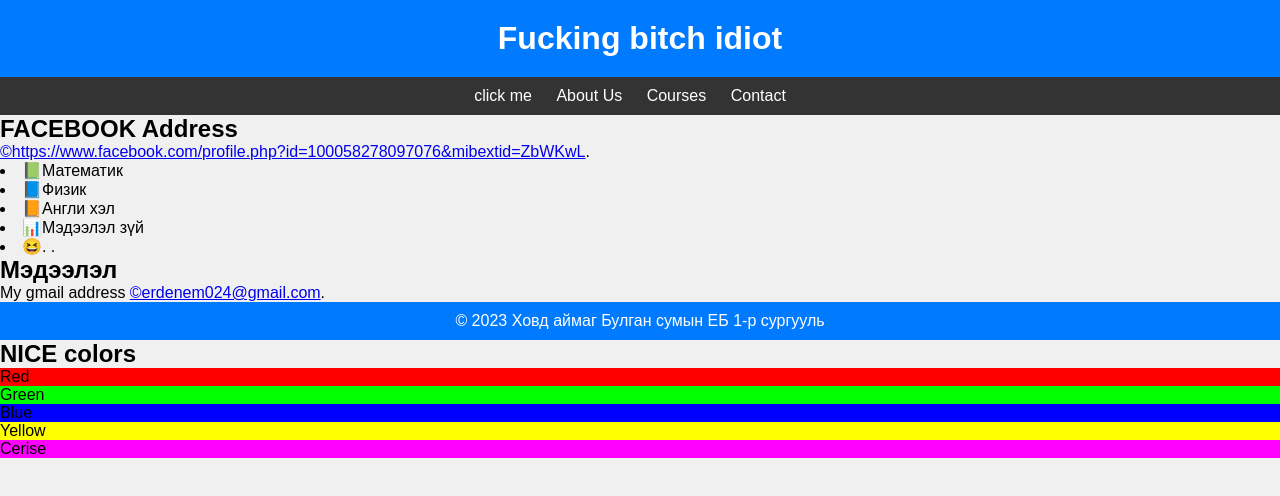
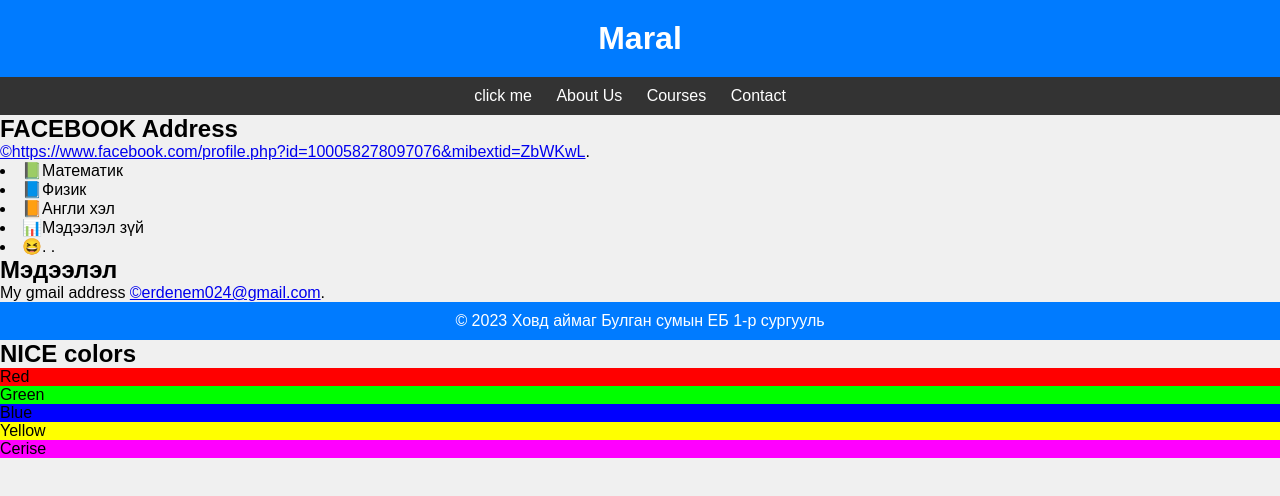
Before and after one commit to erdene0111/mikey0, a plain HTML site: page index.html in a window 1280 px wide. Drawn offline with Linux system fonts and the light colour scheme.

Commit message:
Update index.html

```diff
--- a/index.html
+++ b/index.html
@@ -4,11 +4,11 @@
     <meta charset="UTF-8">
     <meta name="viewport" content="width=device-width, initial-scale=1.0">
     <link rel="stylesheet" href="styles.css">
-    <title>SUGAR SDA</title>
+    <title>Nergui</title>
 </head>
 <body>
     <header>
-        <h1>Fucking bitch idiot</h1>
+        <h1>Maral</h1>
     </header>
 
     <nav>
```
